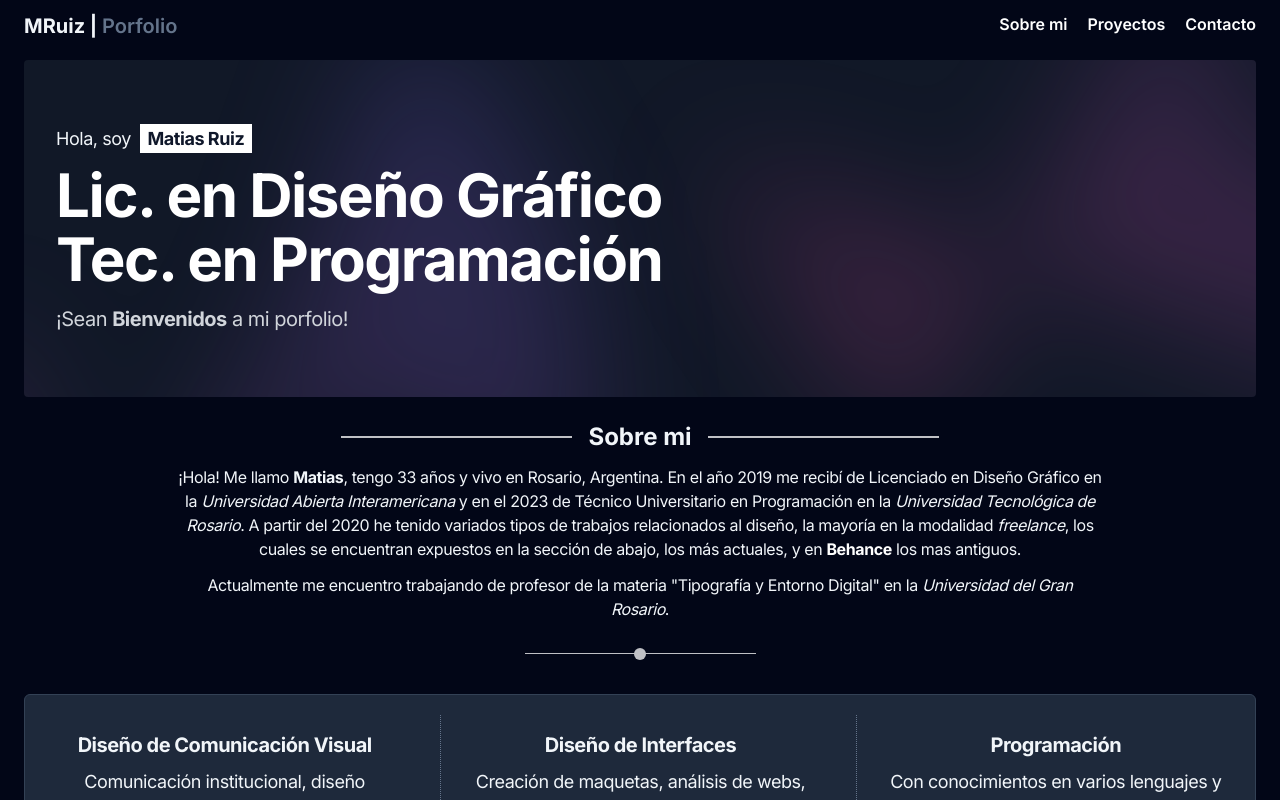
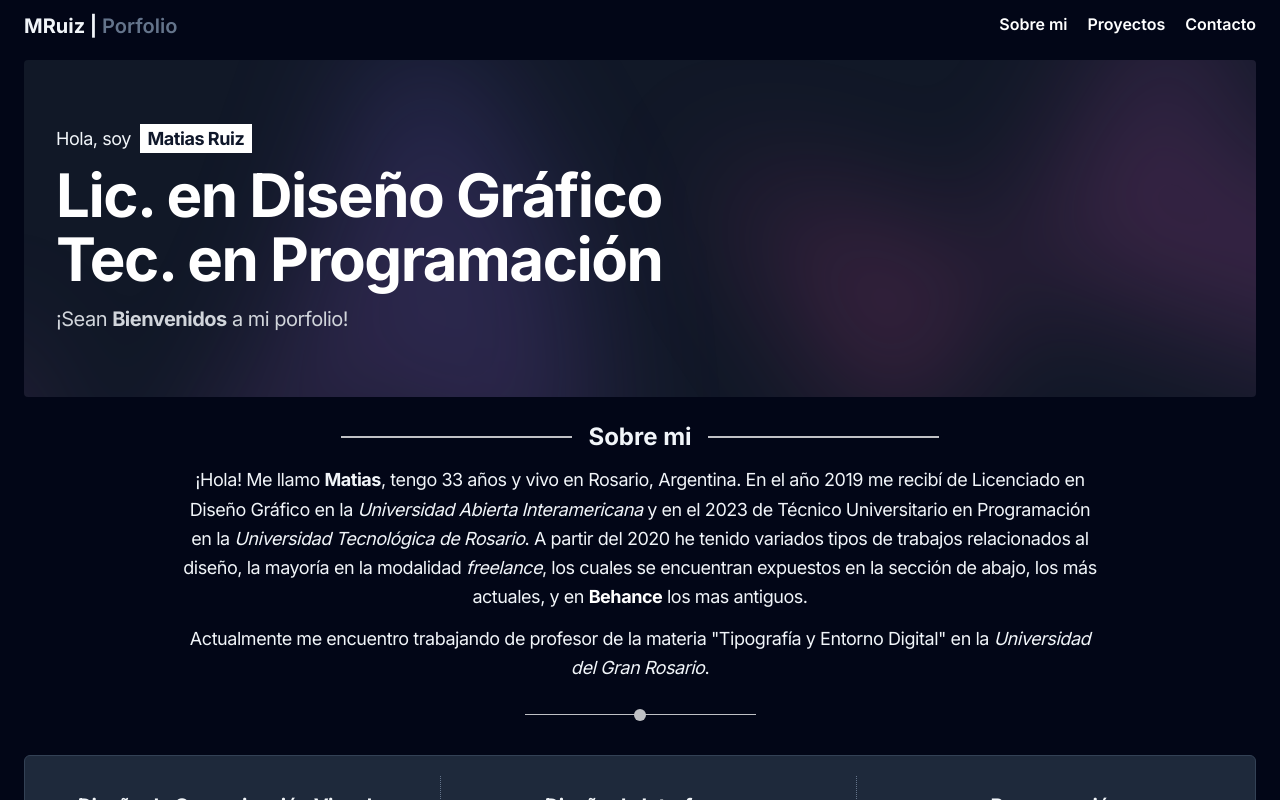
Before and after one commit to MattiRuiz/mattiruiz.github.io, a Next.js app: page / in a window 1280 px wide. Shown: the top 800 px of the page. Built offline with nearby package versions, Linux system fonts and the light colour scheme.

Commit message:
cambios revertidos

```diff
--- a/src/app/page.tsx
+++ b/src/app/page.tsx
@@ -9,7 +9,7 @@ export default function Home() {
       <Hero />
       <div className="pb-4 mt-6 text-center w-full md:w-3/4 mx-auto" id="sobre-mi">
         <TituloHome>Sobre mi</TituloHome>
-        <p className="text-sm sm:text-base">
+        <p className="">
           ¡Hola! Me llamo <strong>Matias</strong>, tengo 33 años y vivo en Rosario, Argentina. En el año 2019 me recibí
           de Licenciado en Diseño Gráfico en la <em>Universidad Abierta Interamericana</em> y en el 2023 de Técnico
           Universitario en Programación en la <em>Universidad Tecnológica de Rosario</em>. A partir del 2020 he tenido
@@ -20,7 +20,7 @@ export default function Home() {
           </a>{" "}
           los mas antiguos.
         </p>
-        <p className="text-sm sm:text-base">
+        <p className="">
           Actualmente me encuentro trabajando de profesor de la materia "Tipografía y Entorno Digital" en la{" "}
           <em>Universidad del Gran Rosario</em>.
         </p>
```
